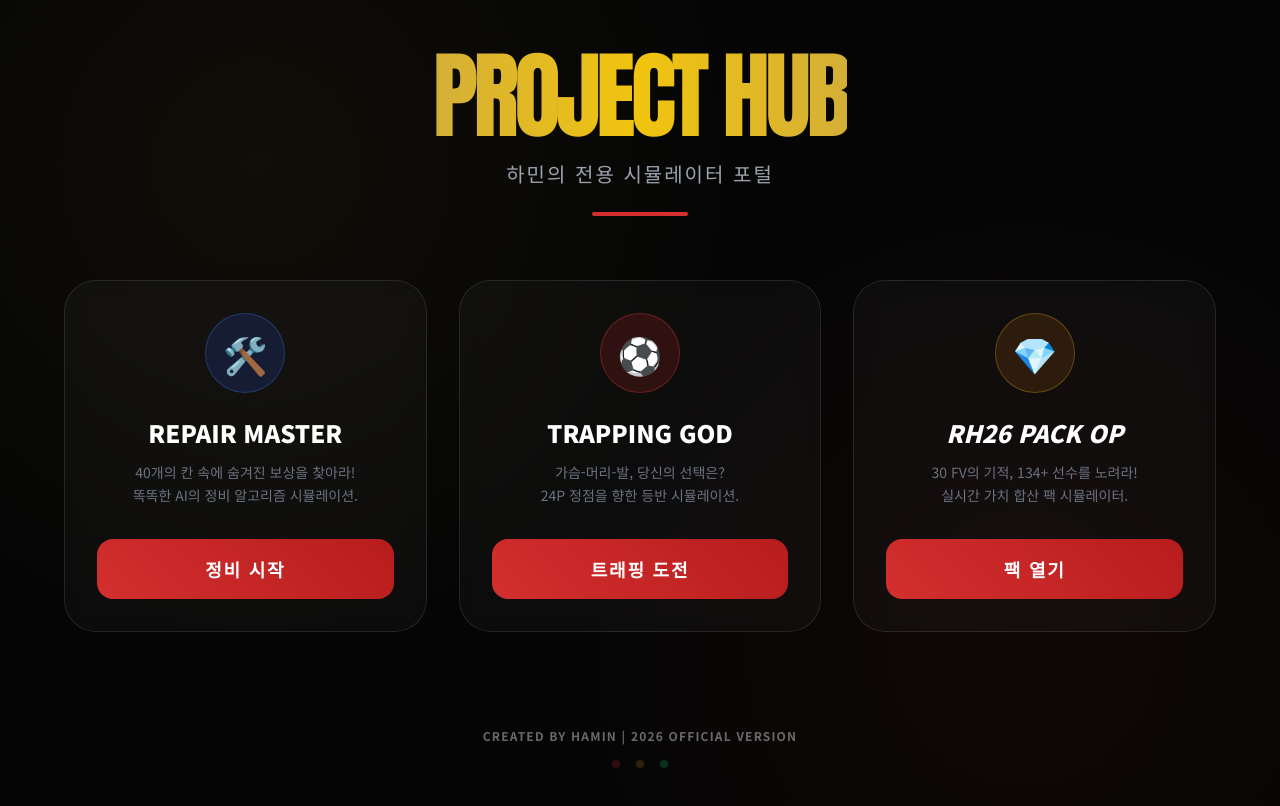
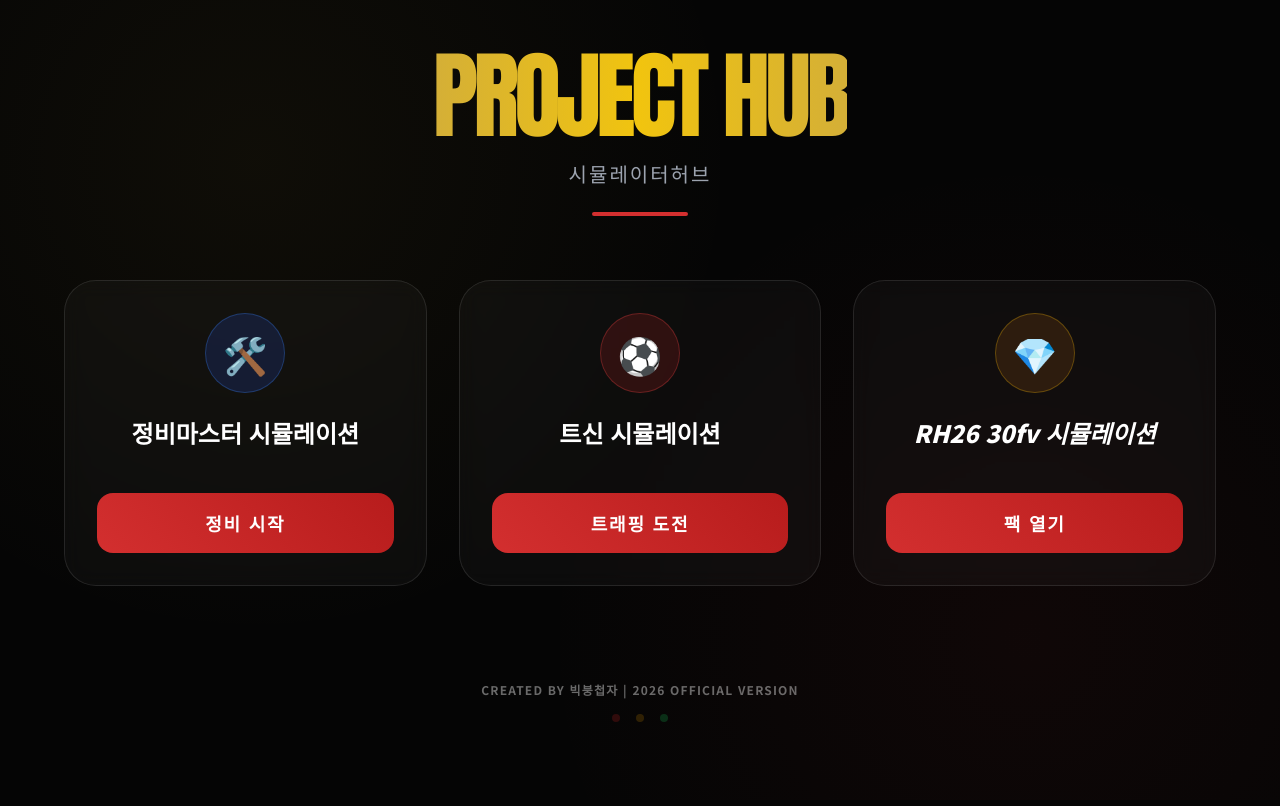
Before and after one commit to chmg1625-cyber/land, a plain HTML site: page index.html in a window 1280 px wide. Drawn offline with nearby package versions, Linux system fonts and the light colour scheme; a web font is replaced by a local one.

Commit message:
Update index.html

```diff
--- a/index.html
+++ b/index.html
@@ -3,7 +3,7 @@
 <head>
     <meta charset="UTF-8">
     <meta name="viewport" content="width=device-width, initial-scale=1.0, maximum-scale=1.0, user-scalable=no">
-    <title>HAMIN GAME HUB</title>
+    <title>시뮬허브</title>
     <script src="https://cdn.tailwindcss.com"></script>
     <style>
         @import url('https://fonts.googleapis.com/css2?family=Noto+Sans+KR:wght@400;700;900&family=Impact&display=swap');
@@ -62,7 +62,7 @@
 
     <header class="text-center mb-16 animate-fade-in" style="animation-delay: 0.1s;">
         <h1 class="font-impact text-6xl md:text-8xl tracking-tighter gold-text mb-4">PROJECT HUB</h1>
-        <p class="text-gray-400 text-lg md:text-xl font-medium tracking-widest">하민의 전용 시뮬레이터 포털</p>
+        <p class="text-gray-400 text-lg md:text-xl font-medium tracking-widest">시뮬레이터허브</p>
         <div class="h-1 w-24 bg-[#d32f2f] mx-auto mt-6 rounded-full"></div>
     </header>
 
@@ -72,10 +72,9 @@
             <div class="w-20 h-20 bg-blue-900/30 rounded-full flex items-center justify-center mb-6 border border-blue-500/30">
                 <span class="text-4xl">🛠️</span>
             </div>
-            <h2 class="text-2xl font-black mb-3">REPAIR MASTER</h2>
+            <h2 class="text-2xl font-black mb-3">정비마스터 시뮬레이션</h2>
             <p class="text-gray-500 text-sm mb-8 leading-relaxed">
-                40개의 칸 속에 숨겨진 보상을 찾아라!<br>
-                똑똑한 AI의 정비 알고리즘 시뮬레이션.
+
             </p>
             <a href="./repair/index.html" class="btn-portal w-full py-4 rounded-2xl font-black tracking-widest text-lg">
                 정비 시작
@@ -86,10 +85,9 @@
             <div class="w-20 h-20 bg-red-900/30 rounded-full flex items-center justify-center mb-6 border border-red-500/30">
                 <span class="text-4xl">⚽</span>
             </div>
-            <h2 class="text-2xl font-black mb-3">TRAPPING GOD</h2>
+            <h2 class="text-2xl font-black mb-3">트신 시뮬레이션</h2>
             <p class="text-gray-500 text-sm mb-8 leading-relaxed">
-                가슴-머리-발, 당신의 선택은?<br>
-                24P 정점을 향한 등반 시뮬레이션.
+
             </p>
             <a href="./trapping/index.html" class="btn-portal w-full py-4 rounded-2xl font-black tracking-widest text-lg">
                 트래핑 도전
@@ -100,10 +98,9 @@
             <div class="w-20 h-20 bg-yellow-900/30 rounded-full flex items-center justify-center mb-6 border border-yellow-500/30">
                 <span class="text-4xl">💎</span>
             </div>
-            <h2 class="text-2xl font-black mb-3 italic">RH26 PACK OP</h2>
+            <h2 class="text-2xl font-black mb-3 italic">RH26 30fv 시뮬레이션</h2>
             <p class="text-gray-500 text-sm mb-8 leading-relaxed">
-                30 FV의 기적, 134+ 선수를 노려라!<br>
-                실시간 가치 합산 팩 시뮬레이터.
+
             </p>
             <a href="./pack/index.html" class="btn-portal w-full py-4 rounded-2xl font-black tracking-widest text-lg">
                 팩 열기
@@ -113,7 +110,7 @@
     </main>
 
     <footer class="mt-24 text-center opacity-40">
-        <p class="text-xs tracking-widest font-bold">CREATED BY HAMIN | 2026 OFFICIAL VERSION</p>
+        <p class="text-xs tracking-widest font-bold">CREATED BY 빅붕첩자 | 2026 OFFICIAL VERSION</p>
         <div class="mt-4 flex justify-center gap-4">
             <div class="w-2 h-2 rounded-full bg-red-600 animate-pulse"></div>
             <div class="w-2 h-2 rounded-full bg-yellow-600 animate-pulse" style="animation-delay: 0.2s;"></div>
```
